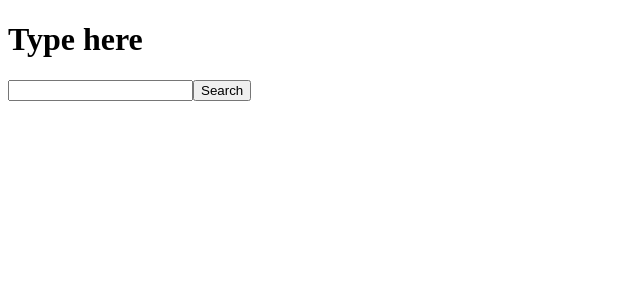
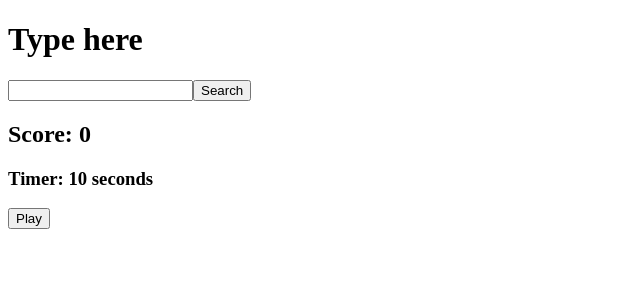
Before and after one commit to garrettomi/voicemon-frontend, a Next.js app: page / in a window 1280 px wide. Shown: the top 300 px of the page, without its empty margins (0-640 px from the left). Built offline with nearby package versions, Linux system fonts and the light colour scheme.

Commit message:
Feat: Implement full application of Timer, Counter and Timeout

```diff
--- /dev/null
+++ b/src/components/PokemonCounter.js
@@ -0,0 +1,9 @@
+import React from "react";
+
+export default function PokemonCounter({ count }) {
+  return (
+    <div>
+      <h2>Score: {count}</h2>
+    </div>
+  );
+}
--- /dev/null
+++ b/src/components/Timer.js
@@ -0,0 +1,41 @@
+import React, { useState, useEffect } from "react";
+
+export default function Timer({ setShowForm }) {
+  const [timerDuration, setTimerDuration] = useState(10);
+  const [isTimerRunning, setIsTimerRunning] = useState(false);
+  const [isTimeUp, setIsTimeUp] = useState(false);
+
+  useEffect(() => {
+    let intervalId;
+
+    if (isTimerRunning) {
+      intervalId = setInterval(() => {
+        setTimerDuration((prevDuration) => prevDuration - 1);
+      }, 1000);
+    }
+
+    if (timerDuration === 0) {
+      setIsTimeUp(true);
+      setIsTimerRunning(false);
+    }
+
+    if (isTimeUp) {
+      setShowForm(false);
+    }
+
+    return () => {
+      clearInterval(intervalId);
+    };
+  }, [isTimerRunning, isTimeUp, setShowForm, timerDuration]);
+
+  const handlePlayClick = () => {
+    setIsTimerRunning(true);
+  };
+
+  return (
+    <div>
+      <h3>Timer: {timerDuration} seconds</h3>
+      {!isTimerRunning && <button onClick={handlePlayClick}>Play</button>}
+    </div>
+  );
+}
--- a/src/pages/index.js
+++ b/src/pages/index.js
@@ -2,11 +2,14 @@ import { useState } from "react";
 import axios from "axios";
 import Header from "../components/Header";
 import Form from "../components/Form";
+import Timer from "../components/Timer";
 import PokemonList from "../components/PokemonList";
+import PokemonCounter from "../components/PokemonCounter";
 
 export default function Home() {
   const [pokemonData, setPokemonData] = useState([]);
   const [errorMessage, setErrorMessage] = useState("");
+  const [showForm, setShowForm] = useState(true);
 
   const handleSubmit = async (pokemonName) => {
     try {
@@ -31,16 +34,17 @@ export default function Home() {
         setErrorMessage("An error occurred");
       }
       console.error("Error:", error);
-      ß;
     }
   };
 
   return (
     <div>
       <Header />
-      <Form handleSubmit={handleSubmit} />
+      {showForm ? <Form handleSubmit={handleSubmit} /> : <p>Times Up!</p>}
       {errorMessage && <p>{errorMessage}</p>}
+      <PokemonCounter count={pokemonData.length} />
       <PokemonList pokemonData={pokemonData} />
+      <Timer setShowForm={setShowForm} />
     </div>
   );
 }
```
